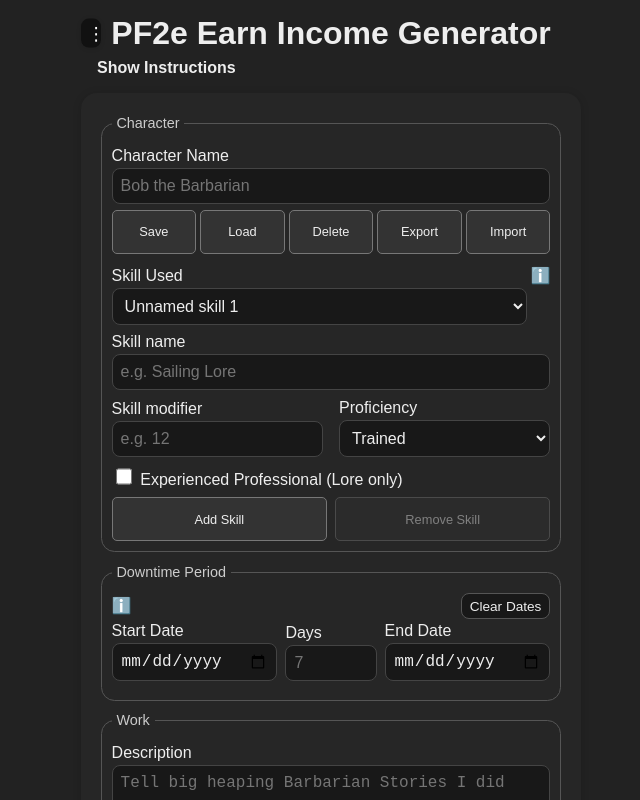
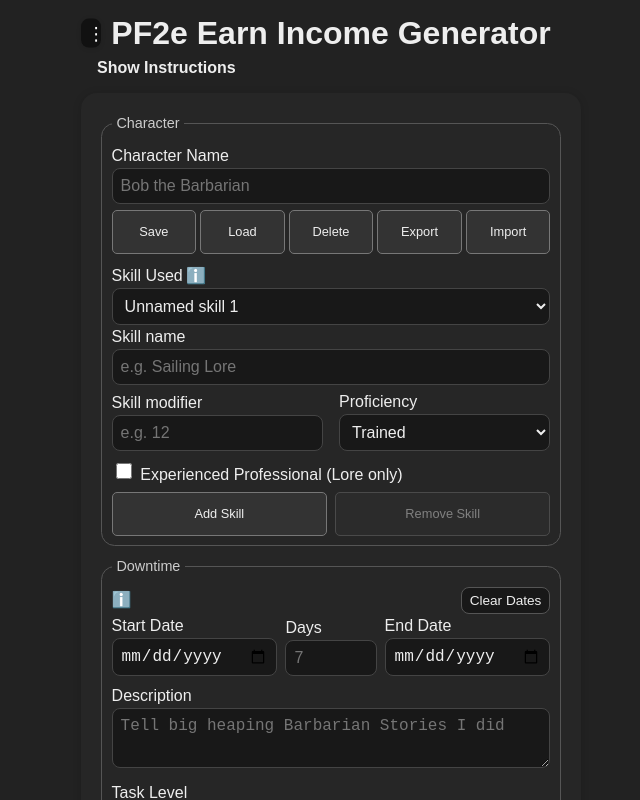
Before and after one commit to tuhs1985/pf2e-earn-income, a React (Vite) app: page / in a window 1280 px wide. Shown: the top 800 px of the page, without its empty margins (309-949 px from the left). Built offline with nearby package versions, Linux system fonts and the light colour scheme.

Commit message:
Combine downtime sections and align skill help icon

```diff
--- a/src/App.tsx
+++ b/src/App.tsx
@@ -235,7 +235,7 @@ export default function App() {
           </fieldset>
 
           <fieldset className="form-section">
-          <legend>Downtime Period</legend>
+          <legend>Downtime</legend>
           <div className="result-mode-row">
             <PopoverHelp label="Help with downtime dates">
               Enter any two values to calculate the third. Start and end dates both count:
@@ -287,10 +287,7 @@ export default function App() {
           </div>
 
           {period.error && <div role="alert">{period.error}</div>}
-          </fieldset>
 
-          <fieldset className="form-section">
-          <legend>Work</legend>
           {/* Description */}
           <label>
             Description
--- a/src/CharacterSkills.tsx
+++ b/src/CharacterSkills.tsx
@@ -1,3 +1,4 @@
+import { useId } from 'react';
 import type { SkillDraft } from './utils/characterProfiles';
 import type { Proficiency } from './utils/earnIncome';
 import PopoverHelp from './PopoverHelp';
@@ -6,18 +7,20 @@ export default function CharacterSkills({ skills, selected, onChange }: {
   skills: SkillDraft[]; selected: number; onChange: (skills: SkillDraft[], selected: number) => void;
 }) {
   const active = skills[selected];
+  const skillSelectId = useId();
   const update = (patch: Partial<SkillDraft>) => onChange(skills.map((skill, index) => index === selected ? { ...skill, ...patch } : skill), selected);
   return <div className="character-skills">
     <div className="result-mode-row">
-      <label>Skill Used<select value={selected} onChange={e => onChange(skills, Number(e.target.value))}>
-        {skills.map((skill, index) => <option key={index} value={index}>{skill.name || `Unnamed skill ${index + 1}`}</option>)}
-      </select></label>
+      <label htmlFor={skillSelectId} style={{ flex: 'none', marginBottom: 0 }}>Skill Used</label>
       <PopoverHelp label="Help with character skills">
         Choose one skill for this job. Edit its name, modifier, and proficiency below, or add another skill.
         Save stores all skills under the character name; edits are not saved automatically.
         The modifier supplies rolled checks unless you enter a per-check override. Known totals and Assurance are entered separately.
       </PopoverHelp>
     </div>
+    <select id={skillSelectId} value={selected} onChange={e => onChange(skills, Number(e.target.value))}>
+      {skills.map((skill, index) => <option key={index} value={index}>{skill.name || `Unnamed skill ${index + 1}`}</option>)}
+    </select>
     <label>Skill name<input type="text" value={active.name} maxLength={100} placeholder="e.g. Sailing Lore" onChange={e => update({ name: e.target.value })} /></label>
     <div className="form-row">
       <label>Skill modifier<input type="number" min={-1000} max={1000} value={active.modifier} placeholder="e.g. 12" onChange={e => update({ modifier: e.target.value })} /></label>
```
